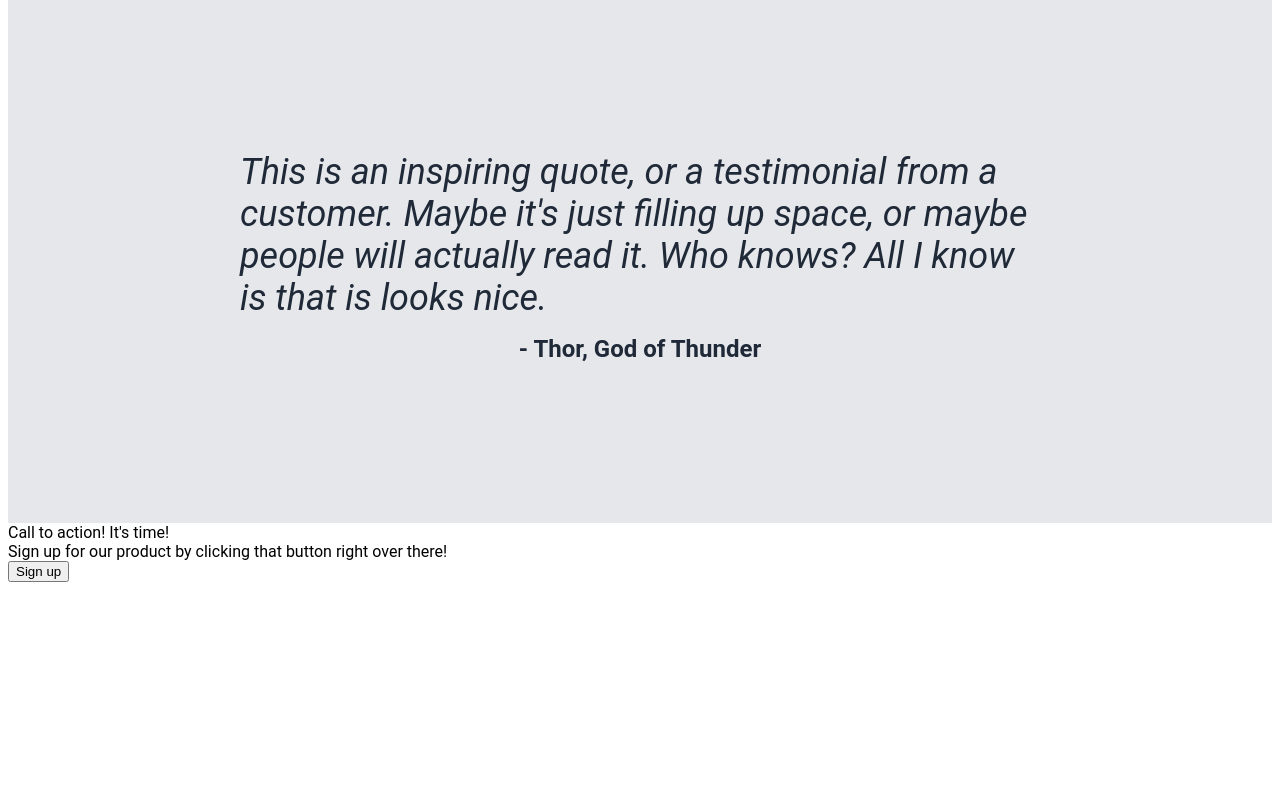
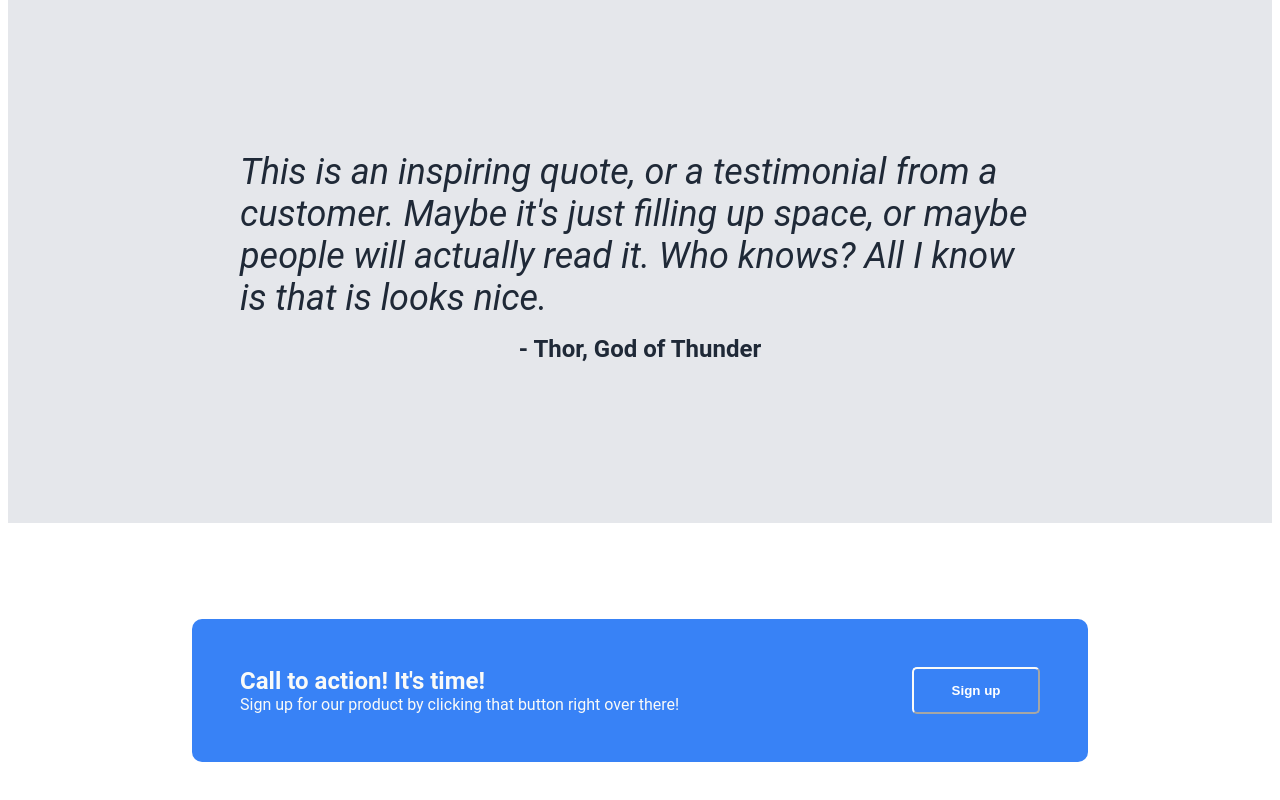
Before and after one commit to rjg12/odin-landingpage, a plain HTML site: page index.html in a window 1280 px wide. Shown: the part 966-1766 px from the top of the page. Before the commit the page ends 1556 px from the top, so only its background shows below. Drawn offline with Linux system fonts and the light colour scheme.

Commit message:
rough call to action

```diff
--- a/index.html
+++ b/index.html
@@ -73,12 +73,13 @@
 <!-- call to action -->
 
 <div class = "container-four">
-    <div class = ""></div>
-    <div class="cta-header">Call to action! It's time!</div>
-    <div class="cta-text">Sign up for our product by clicking that button right over there!</div>
-    <button>Sign up</button>
-</div>
-
+    <div class = "cta-box">
+        <div class = "cta-textcontainer">
+            <div class="cta-header">Call to action! It's time!</div>
+            <div class="cta-text">Sign up for our product by clicking that button right over there!</div>
+        </div>
+        <button class = "signup2">Sign up</button>
+    </div>
 </div>
 
 
--- a/style.css
+++ b/style.css
@@ -78,6 +78,8 @@ h1.header{
 .signup1{
     width:6rem;
     margin-top:1rem;
+    padding:5px;
+    font-weight: bold;
     color:white;
     background-color:#3882F6;
     border-color:#3882F6;
@@ -146,3 +148,46 @@ h1.header{
 }
 
 /* call to action */
+
+.container-four{
+    display:flex;
+    justify-content: center;
+    align-items: center;
+}
+
+.cta-box{
+    background-color:#3882F6;
+    margin:6rem;
+    padding:3rem;
+    width:800px;
+    border-radius: 10px;;
+    display:flex;
+    justify-content: space-between;
+    flex-shrink: 0;
+}
+
+.cta-textcontainer{
+    display:flex;
+    flex-direction: column;
+}
+
+.cta-header{
+    color:#F9FAF8;
+    font-weight: bold;
+    font-size: 24px;
+}
+
+.cta-text{
+    color:#F9FAF8;
+}
+
+.signup2{
+    font-weight: bold;
+    padding:5px;
+    width:8rem;
+    color:white;
+    background-color:#3882F6;
+    border-color:#F9FAF8;
+    border-radius:5px;
+    font-weight: bold;
+}
```
